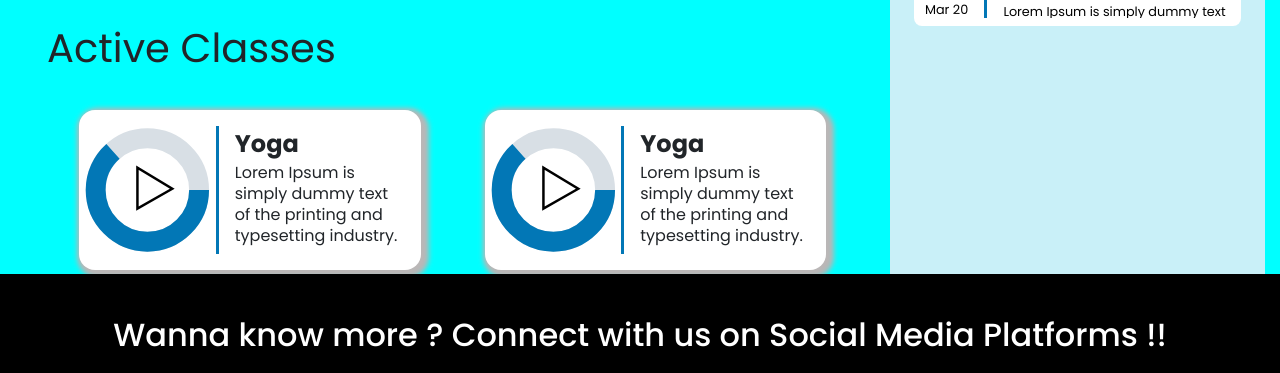
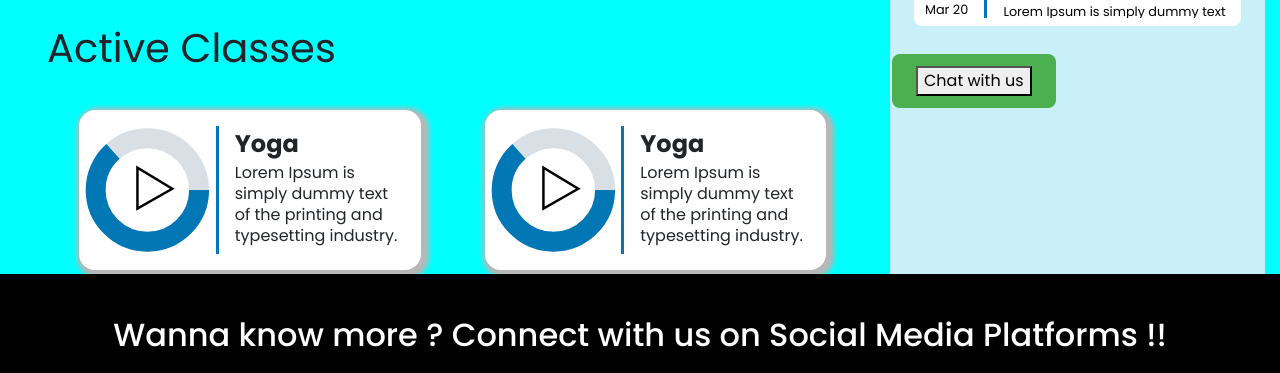
Before and after one commit to dharmikbhanushali/WellnessTrackingSystem, a Django app: template base/templates/pages/userDashboard.html in a window 1280 px wide. Shown: the part 526-899 px from the top of the page. Run offline with Django 3.2, Linux system fonts and the light colour scheme; the template is opened without the code that fills it, so the values that code supplies are empty; some libraries are stand-ins or nearby versions.

Commit message:
added a sample ugly chat button in userdashboad

```diff
--- a/base/core/models.py
+++ b/base/core/models.py
@@ -7,7 +7,7 @@ from django.urls import reverse
 from django.utils import timezone
 
 # Project Libraries
-import settings
+#import settings
 
 from core.constants import CLIENT, USER_TYPES
 
--- a/base/static/css/userDashboard.css
+++ b/base/static/css/userDashboard.css
@@ -276,3 +276,22 @@ body {
   font-size: 0.8rem;
   color: #000;
 }
+
+.chat-div {
+  background-color: #4CAF50;
+  border: none;
+  color: white;
+  padding: 12px 24px;
+  text-align: center;
+  text-decoration: none;
+  display: inline-block;
+  font-size: 16px;
+  margin: 4px 2px;
+  cursor: pointer;
+  border-radius: 8px;
+  position:relative;
+}
+
+.chat-div:hover {
+  background-color: #3e8e41;
+}
--- a/base/templates/pages/userDashboard.html
+++ b/base/templates/pages/userDashboard.html
@@ -149,11 +149,17 @@
           </div>
 
         </div>
+        <div class="chat-div">
+          <button class="chat-button">Chat with us</button>
+        </div>
 
       </div>
     </div>
   </div>
+
+
 </div>
+
 </section>
 
 {% endblock content %}
```
Also changed, not shown: base/templates/base.html (line endings or trailing spaces), base/templates/pages/searchexample.html (line endings or trailing spaces).
